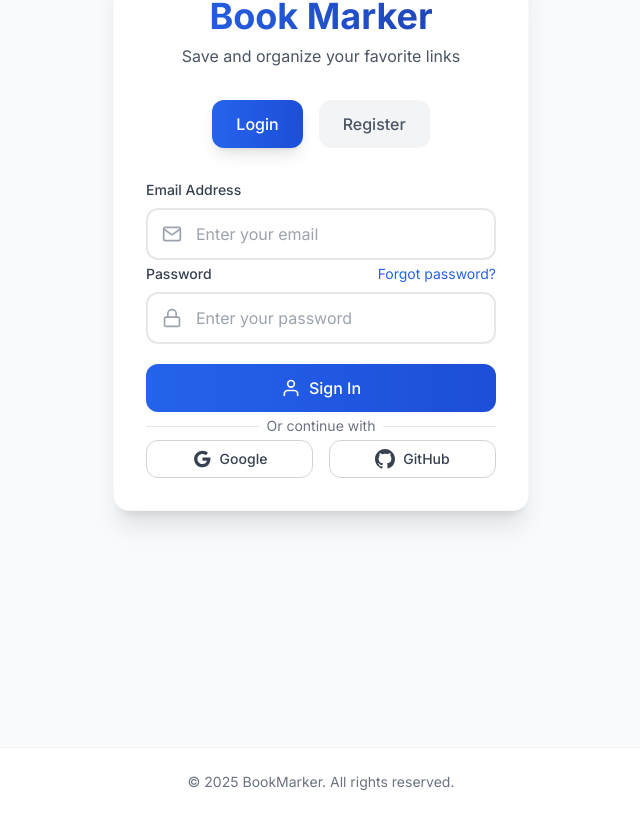
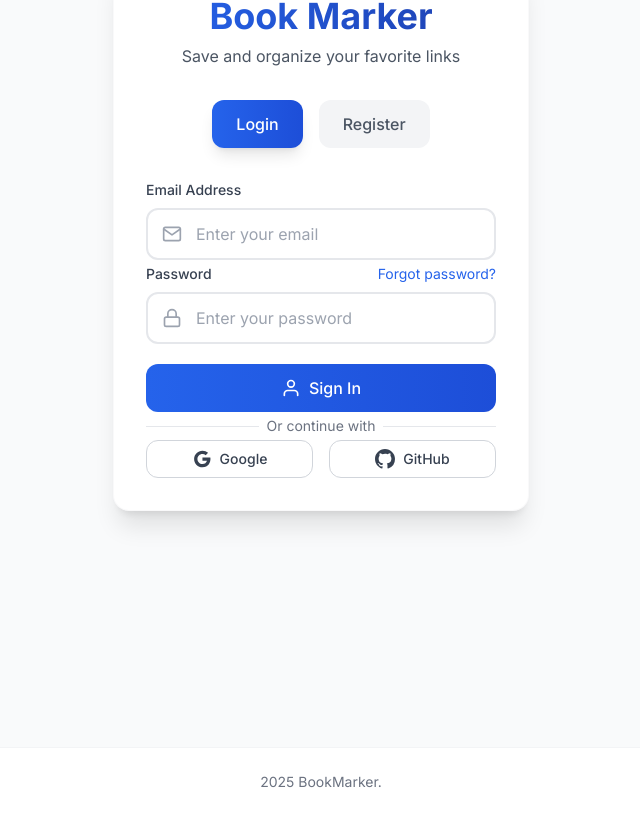
Before and after one commit to Narendra0502/Bookmark, a Next.js app in the folder frontend/: page / in a window 1280 px wide. Shown: the part 182-998 px from the top of the page, without its empty margins (319-959 px from the left). Built offline with nearby package versions, Linux system fonts and the light colour scheme.

Commit message:
footer change

```diff
--- a/frontend/src/app/layout.js
+++ b/frontend/src/app/layout.js
@@ -84,7 +84,7 @@ function Layout({ children }) {
           <footer className="bg-white dark:bg-gray-800 border-t border-gray-100 dark:border-gray-700">
             <div className="max-w-7xl mx-auto px-4 sm:px-6 lg:px-8 py-6">
               <div className="text-center text-gray-500 dark:text-gray-400 text-sm">
-                © {new Date().getFullYear()} BookMarker. All rights reserved.
+                 {new Date().getFullYear()} BookMarker.
               </div>
             </div>
           </footer>
```
